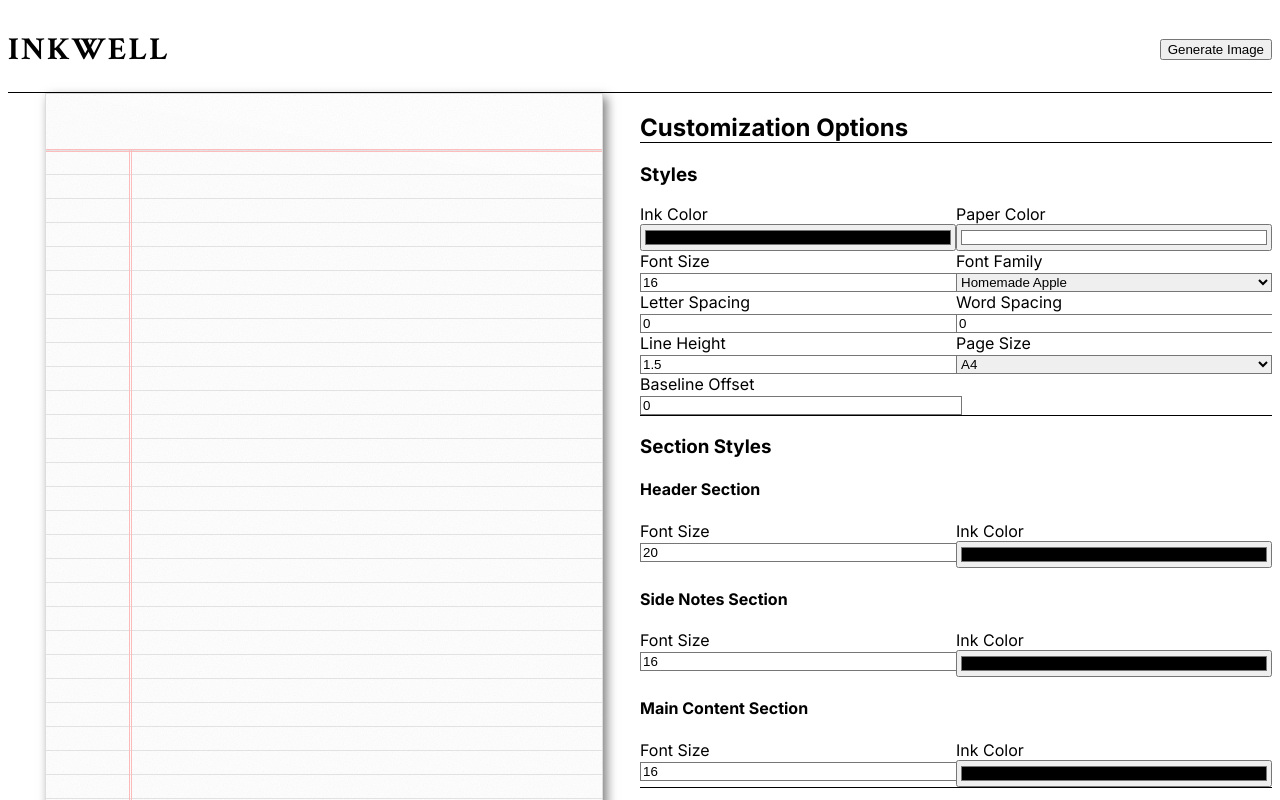
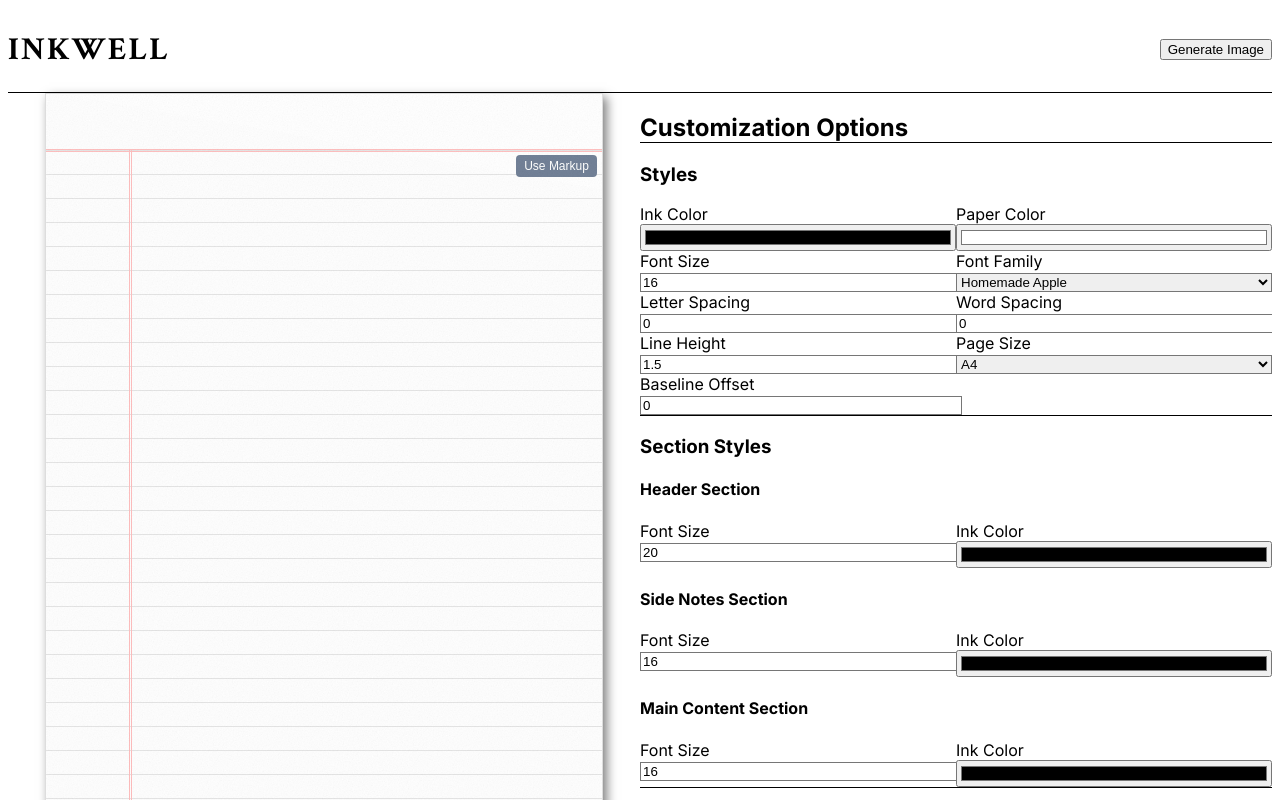
Before and after one commit to Ripu-B/Inkwell---TTH, a Next.js app: page / in a window 1280 px wide. Shown: the top 800 px of the page. Built offline with nearby package versions, Linux system fonts and the light colour scheme; a web font is replaced by a local one.

Commit message:
Add markup parser integration with toggle button for markup input

```diff
--- a/src/components/PaperEditor.tsx
+++ b/src/components/PaperEditor.tsx
@@ -1,17 +1,20 @@
 'use client';
 
-import React, { useRef, CSSProperties } from 'react';
-import { Descendant } from 'slate';
+import React, { useRef, CSSProperties, useState } from 'react';
+import { Descendant, Node } from 'slate';
 import Editor from './Editor';
 import { useStyleStore } from '@/stores/styleStore';
 import { useEffectsStore } from '@/stores/effectsStore';
 import { useContentStore } from '@/stores/contentStore';
+import { parseMarkup } from '@/utils/markupParser';
 
 const PaperEditor = () => {
   const paperRef = useRef<HTMLDivElement>(null);
   const style = useStyleStore();
   const effects = useEffectsStore();
   const { headerContent, setHeaderContent, sideContent, setSideContent, mainContent, setMainContent } = useContentStore();
+  const [showMarkupInput, setShowMarkupInput] = useState(false);
+  const [markupText, setMarkupText] = useState('');
 
   // Calculate shadow properties
   const rad = effects.shadowAngle * Math.PI / 180;
@@ -172,6 +175,54 @@ const PaperEditor = () => {
           position: 'relative',
           backgroundColor: 'transparent',
         }}>
+          {/* Toggle button for markup input */}
+          <button
+            onClick={() => setShowMarkupInput(!showMarkupInput)}
+            style={{
+              position: 'absolute',
+              top: '5px',
+              right: '5px',
+              zIndex: 10,
+              padding: '4px 8px',
+              fontSize: '12px',
+              backgroundColor: showMarkupInput ? '#4a5568' : '#718096',
+              color: 'white',
+              border: 'none',
+              borderRadius: '4px',
+              cursor: 'pointer',
+            }}
+          >
+            {showMarkupInput ? 'Switch to Editor' : 'Use Markup'}
+          </button>
+
+          {showMarkupInput ? (
+            <textarea
+              value={markupText}
+              onChange={(e) => {
+                setMarkupText(e.target.value);
+                try {
+                  const parsed = parseMarkup(e.target.value);
+                  setMainContent(parsed);
+                } catch (error) {
+                  console.error('Markup parsing error:', error);
+                }
+              }}
+              style={{
+                width: '100%',
+                height: '100%',
+                fontSize: `${style.mainContentFontSize}px`,
+                color: style.mainContentInkColor,
+                padding: '0 15px',
+                lineHeight: `${lineSpacing}px`,
+                backgroundColor: 'transparent',
+                border: 'none',
+                outline: 'none',
+                resize: 'none',
+                fontFamily: 'monospace',
+              }}
+              placeholder="Enter markup text here... (e.g., {_heading: Title, color: brown})"
+            />
+          ) : (
             <Editor
               content={mainContent}
               setContent={setMainContent}
@@ -185,6 +236,7 @@ const PaperEditor = () => {
               }}
               placeholder="Start writing notes here..."
             />
+          )}
         </div>
       </div>
       <div className={`overlay ${effects.shadowEnabled ? 'shadows' : ''} ${effects.scannerEnabled ? 'scanner' : ''} ${effects.paperGrainEnabled ? 'paper-grain' : ''} ${effects.noiseIntensity > 0 ? 'noise-overlay' : ''} ${effects.lightBarGradient ? 'light-bar-gradient' : ''} ${effects.documentWeathering ? 'weathering-overlay' : ''}`} style={{
```
Lines whose indentation alone changed are shown as unchanged.
